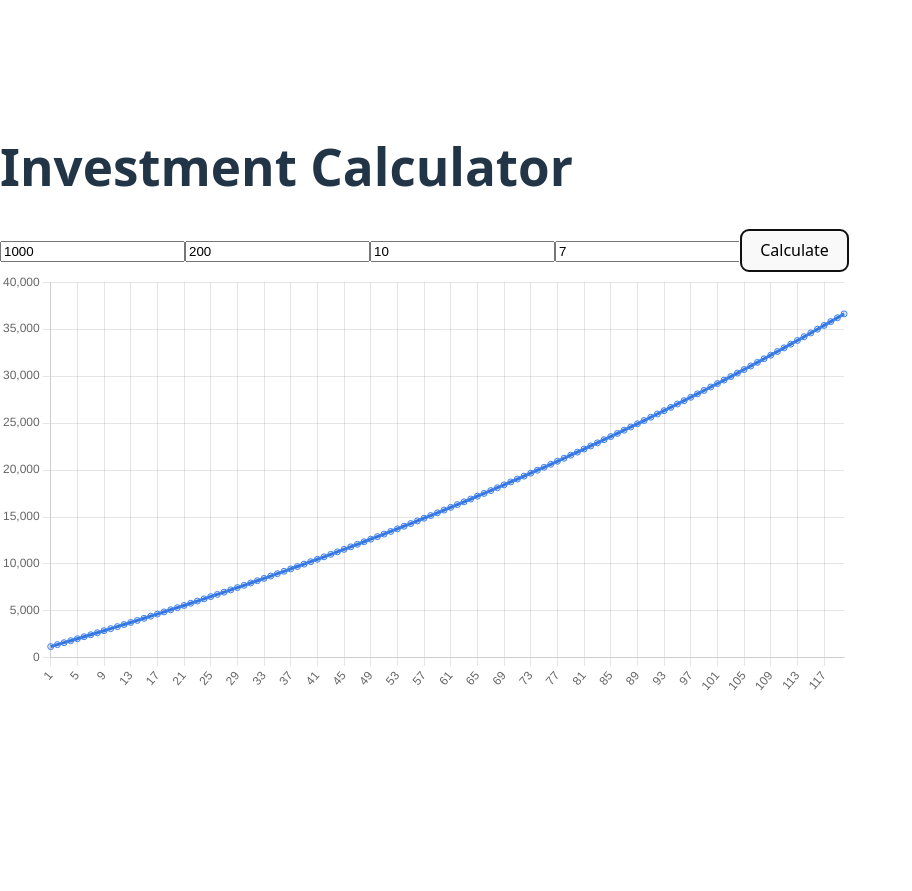
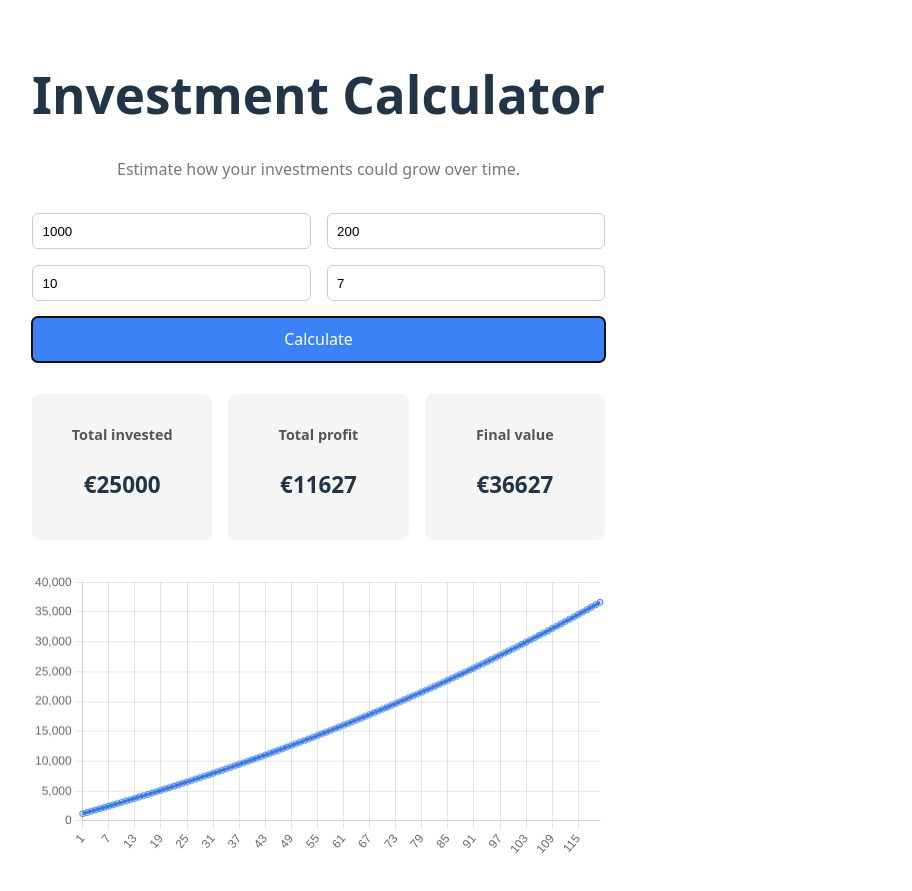
Before and after one commit to Juanmilion/investment-calculator, a React (Vite) app: page / in a window 1280 px wide. Both pictures are taken after a click on the button "Calculate". Shown: the whole page, without its empty margins (0-912 px from the left). Before the commit the page ends 800 px from the top, so only its background shows below. Built offline with nearby package versions, Linux system fonts and the light colour scheme.

Commit message:
change ui

```diff
--- a/src/App.tsx
+++ b/src/App.tsx
@@ -1,4 +1,5 @@
 import { useState } from "react"
+import "./styles/app.css"
 import InvestmentForm from "./components/InvestmentForm"
 import InvestmentChart from "./components/InvestmentChart"
 import { calculateInvestment } from "./utils/calculateInvestment"
@@ -6,6 +7,7 @@ import { calculateInvestment } from "./utils/calculateInvestment"
 function App() {
 
   const [data, setData] = useState<any[]>([])
+  const [summary, setSummary] = useState<any>(null)
 
   const handleCalculate = (
     initial: number,
@@ -14,22 +16,52 @@ function App() {
     rate: number
   ) => {
 
-    const results = calculateInvestment(
-      initial,
-      monthly,
-      years,
-      rate
-    )
+    const results = calculateInvestment(initial, monthly, years, rate)
+
+    const invested = initial + monthly * years * 12
+    const finalValue = results[results.length - 1].value
+    const profit = finalValue - invested
+
+    setSummary({
+      invested,
+      finalValue,
+      profit
+    })
 
     setData(results)
   }
 
   return (
-    <div className="container">
+    <div className="app">
 
       <h1>Investment Calculator</h1>
 
+      <p className="subtitle">
+        Estimate how your investments could grow over time.
+      </p>
+
       <InvestmentForm onCalculate={handleCalculate} />
+
+      {summary && (
+        <div className="results">
+
+          <div className="result-card">
+            <h3>Total invested</h3>
+            <p>€{summary.invested.toFixed(0)}</p>
+          </div>
+
+          <div className="result-card">
+            <h3>Total profit</h3>
+            <p>€{summary.profit.toFixed(0)}</p>
+          </div>
+
+          <div className="result-card">
+            <h3>Final value</h3>
+            <p>€{summary.finalValue.toFixed(0)}</p>
+          </div>
+
+        </div>
+      )}
 
       {data.length > 0 && (
         <InvestmentChart data={data} />
--- /dev/null
+++ b/src/styles/app.css
@@ -0,0 +1,58 @@
+.app {
+    max-width: 900px;
+    margin: auto;
+    padding: 2rem;
+    text-align: center;
+}
+
+.subtitle {
+    color: #777;
+    margin-bottom: 2rem;
+}
+
+.form {
+    display: grid;
+    grid-template-columns: repeat(2, 1fr);
+    gap: 1rem;
+    margin-bottom: 2rem;
+}
+
+.form input {
+    padding: 0.6rem;
+    border-radius: 6px;
+    border: 1px solid #ccc;
+}
+
+.form button {
+    grid-column: span 2;
+    padding: 0.7rem;
+    background: #3b82f6;
+    border: none;
+    color: white;
+    border-radius: 6px;
+    cursor: pointer;
+}
+
+.results {
+    display: flex;
+    justify-content: space-between;
+    margin: 2rem 0;
+    gap: 1rem;
+}
+
+.result-card {
+    flex: 1;
+    background: #f5f5f5;
+    padding: 1rem;
+    border-radius: 8px;
+}
+
+.result-card h3 {
+    font-size: 0.9rem;
+    color: #555;
+}
+
+.result-card p {
+    font-size: 1.4rem;
+    font-weight: bold;
+}
```
